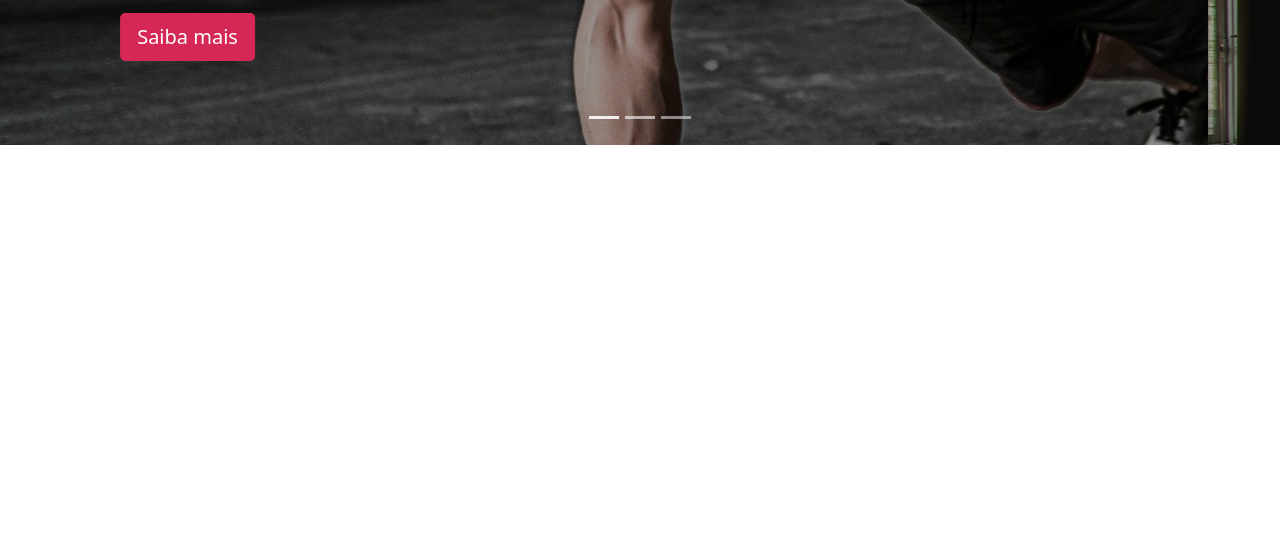
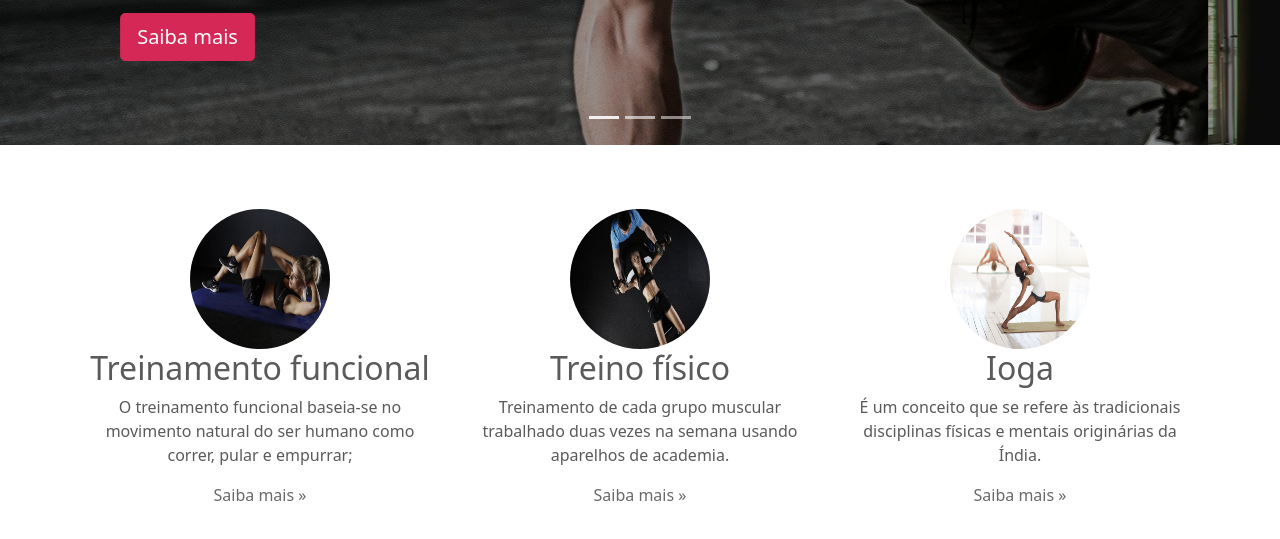
Before and after one commit to eliezereoc/FITNESS, a plain HTML site: page index.html in a window 1280 px wide. Shown: the part 671-1210 px from the top of the page. Before the commit the page ends 928 px from the top, so only its background shows below. Drawn offline with Linux system fonts and the light colour scheme.

Commit message:
incremenado placeholder

```diff
--- a/index.html
+++ b/index.html
@@ -31,7 +31,7 @@
                     </ul>
                     <form class="d-flex bd-highlight">
                         <input class="form-control me-2" type="search" placeholder="" aria-label="Search">
-                        <button class="btn" type="submit">Pesquisar</button>
+                        <button class="btn btn-comum" type="submit">Pesquisar</button>
                     </form>
                 </div>
             </div>
@@ -40,7 +40,6 @@
 
     <main>
         <section>
-
             <div id="carrocelAcademia" class="carousel slide" data-bs-ride="carousel">
                 <div class="carousel-indicators">
                   <button type="button" data-bs-target="#carrocelAcademia" data-bs-slide-to="0" class="active" aria-current="true" aria-label="Slide 1"></button>
@@ -54,7 +53,7 @@
                       <div class="carousel-caption text-start">
                         <h1>Seu corpo em forma</h1>
                         <p>Faça treinamento funcional e faça seu corpo se mexer</p>
-                        <p><a class="btn btn-lg" href="#">Saiba mais</a></p>
+                        <p><a class="btn btn-lg btn-comum" href="">Saiba mais</a></p>
                       </div>
                     </div>
                   </div>
@@ -64,7 +63,7 @@
                       <div class="carousel-caption">
                         <h1>Academia preparada</h1>
                         <p>Agende com um personal treiner e venha malhar com a gente</p>
-                        <p><a class="btn btn-lg" href="#">Saiba mais</a></p>
+                        <p><a class="btn btn-lg btn-comum" href="">Saiba mais</a></p>
                       </div>
                     </div>
                   </div>
@@ -74,7 +73,7 @@
                       <div class="carousel-caption text-end">
                         <h1>Você em paz com seu corpo</h1>
                         <p>Venha fazer aulas de ioga e se liberte do estresse do dia-a-dia</p>
-                        <p><a class="btn btn-lg" href="#">Saiba mais</a></p>
+                        <p><a class="btn btn-lg btn-comum" href="">Saiba mais</a></p>
                       </div>
                     </div>
                   </div>
@@ -90,6 +89,37 @@
               </div>
         </section>
 
+        <section>
+            <div class="container propaganda">
+              <div class="row">
+                <div class="col-lg-4">
+                  <img class="propaganda__placeholder-img rounded-circle" src="src/img/treinamento-funcional.jpg" alt="Treinamento funcional">
+                  <h2>Treinamento funcional</h2>
+                  <p>O treinamento funcional baseia-se no movimento natural do ser humano como correr, pular e empurrar;</p>
+                  <p><a href="">Saiba mais &raquo;</a></p>
+                </div>
+              <div class="col-lg-4">
+                <img class="propaganda__placeholder-img rounded-circle" src="src/img/treinador.jpg" alt="Treinamento físico">
+                <h2>Treino físico</h2>
+                <p>Treinamento de cada grupo muscular trabalhado duas vezes na semana usando aparelhos de academia.</p>
+                <p><a href="">Saiba mais &raquo;</a></p>
+              </div>
+              <div class="col-lg-4">
+                <img class="propaganda__placeholder-img rounded-circle" src="src/img/posicao-ioga.jpg" alt="Posição Ioga">
+                <h2>Ioga</h2>
+                <p>É um conceito que se refere às tradicionais disciplinas físicas e mentais originárias da Índia.</p>
+                <p><a href="">Saiba mais &raquo;</a></p>
+              </div>
+            </div>
+
+            <!-- <div class="row paralax">
+              <img src="src/img/trilha.jpg" alt="">
+              <p>"Uma hora antes da academia: cansaço e vondade de ficar em casa. Uma hora depois da academia: aquele sentimento maravilhoso de dever cumprido."</p>
+            </div> -->
+
+          </div>
+        </section>
+
     </main>
     <footer>
 
--- a/src/dist/input.sass
+++ b/src/dist/input.sass
@@ -23,7 +23,7 @@ body
     min-width: 100%
     filter: brightness(60%)
 
-.btn
+.btn-comum
     background-color: #d52856
     color: #fff
     border-color: #d52856
@@ -37,9 +37,36 @@ body
   outline: 0 !important
   box-shadow: 0 0 0 .1rem #d52856
 
-.bd-placeholder-img
+.propaganda__placeholder-img
     font-size: 1.125rem
     text-anchor: middle
     -webkit-user-select: none
     -moz-user-select: none
     user-select: none
+    width: 140px
+    height: 140px
+    transition: 0.5s ease all
+
+.propaganda__placeholder-img:hover
+    width: 200px
+    height: 200px
+    // transform: rotate(360deg)
+
+.propaganda .col-lg-4
+    margin-bottom: 1.5rem
+    text-align: center
+
+.propaganda h2
+    font-weight: 400
+
+.propaganda .col-lg-4 p a
+    text-decoration: none
+    color: #696969
+
+.paralax
+    background-image: url("src/img/trilha.jpg")
+    min-height: 500px
+    background-attachment: fixed
+    background-position: center
+    background-repeat: no-repeat
+    background-size: cover
--- a/src/dist/style.css
+++ b/src/dist/style.css
@@ -29,7 +29,7 @@ body {
   filter: brightness(60%);
 }
 
-.btn {
+.btn-comum {
   background-color: #d52856;
   color: #fff;
   border-color: #d52856;
@@ -46,12 +46,43 @@ body {
   box-shadow: 0 0 0 0.1rem #d52856;
 }
 
-.bd-placeholder-img {
+.propaganda__placeholder-img {
   font-size: 1.125rem;
   text-anchor: middle;
   -webkit-user-select: none;
   -moz-user-select: none;
   user-select: none;
+  width: 140px;
+  height: 140px;
+  transition: 0.5s ease all;
+}
+
+.propaganda__placeholder-img:hover {
+  width: 200px;
+  height: 200px;
+}
+
+.propaganda .col-lg-4 {
+  margin-bottom: 1.5rem;
+  text-align: center;
+}
+
+.propaganda h2 {
+  font-weight: 400;
+}
+
+.propaganda .col-lg-4 p a {
+  text-decoration: none;
+  color: #696969;
+}
+
+.paralax {
+  background-image: url("src/img/trilha.jpg");
+  min-height: 500px;
+  background-attachment: fixed;
+  background-position: center;
+  background-repeat: no-repeat;
+  background-size: cover;
 }
 
 /*# sourceMappingURL=style.css.map */
```
Also changed, not shown: 1 other file.
